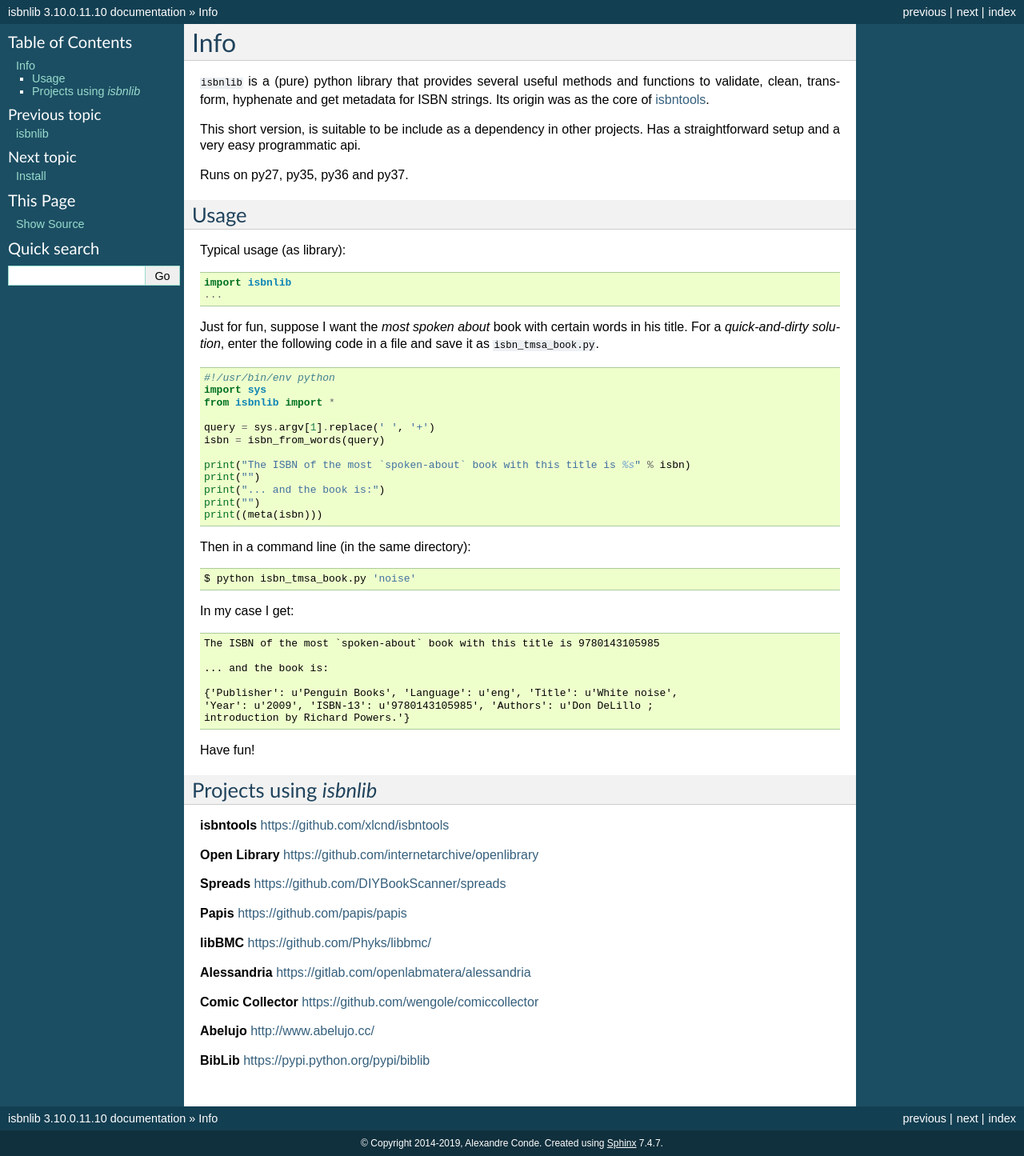
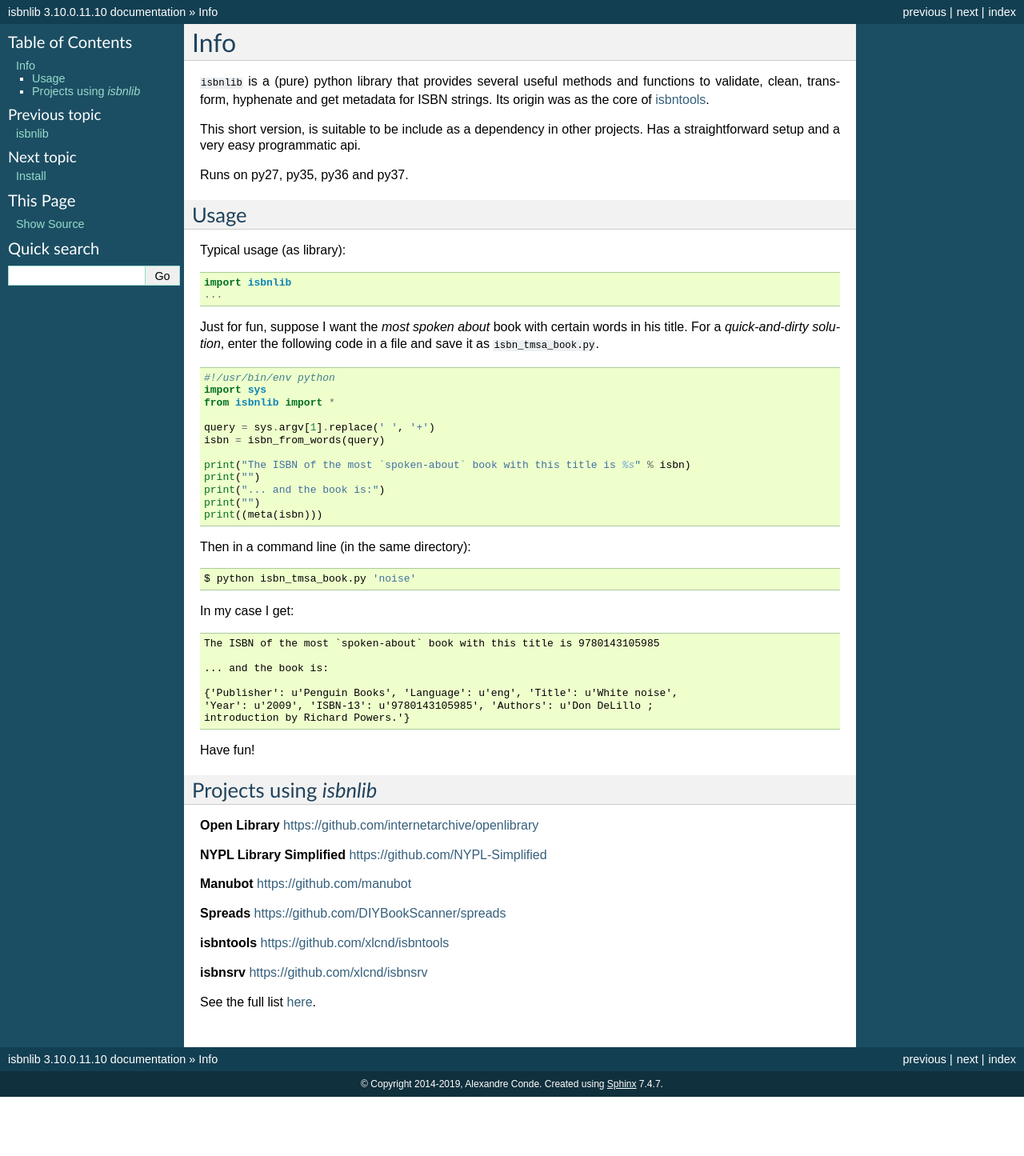
Before and after one commit to rysto3/isbnlib, a Sphinx documentation site: the page built from docs/info.rst, in a window 1280 px wide. Shown: the whole page at 80% size. Built offline with Sphinx 7.4.7, drawn with Linux system fonts in a browser that asks for light colours; after the commit the page ends 1371 px from its top, so only the background shows below that.

Commit message:
update project list

```diff
--- a/docs/info.rst
+++ b/docs/info.rst
@@ -68,23 +68,21 @@ Have fun!
 Projects using *isbnlib*
 ------------------------
 
+**Open Library**   https://github.com/internetarchive/openlibrary
+
+**NYPL Library Simplified**  https://github.com/NYPL-Simplified
+
+**Manubot**   https://github.com/manubot
+
+**Spreads**  https://github.com/DIYBookScanner/spreads
+
 **isbntools**      https://github.com/xlcnd/isbntools
 
-**Open Library**   https://github.com/internetarchive/openlibrary
+**isbnsrv**        https://github.com/xlcnd/isbnsrv
 
-**Spreads**        https://github.com/DIYBookScanner/spreads
 
-**Papis**    https://github.com/papis/papis
 
-**libBMC**    https://github.com/Phyks/libbmc/
-
-**Alessandria**     https://gitlab.com/openlabmatera/alessandria
-
-**Comic Collector**  https://github.com/wengole/comiccollector
-
-**Abelujo**    http://www.abelujo.cc/
-
-**BibLib**    https://pypi.python.org/pypi/biblib
+See the full list here_.
 
 
 
@@ -92,3 +90,5 @@ Projects using *isbnlib*
 .. _pdfminer: https://pypi.python.org/pypi/pdfminer
 
 .. _isbntools: https://pypi.python.org/pypi/isbntools
+
+.. _here: https://github.com/xlcnd/isbnlib/network/dependents?package_id=UGFja2FnZS01MjIyODAxMQ%3D%3D
```
